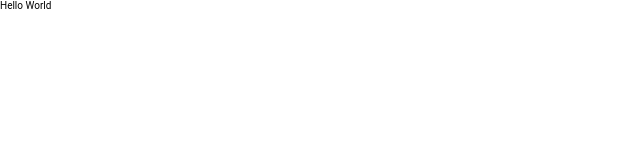
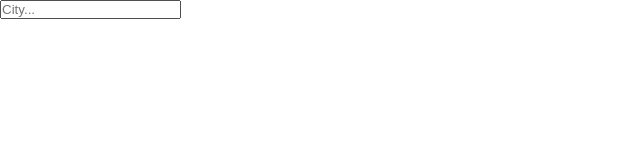
Before and after one commit to Pedro-Murilo/rainday, a React (Create React App) app: page / in a window 1280 px wide. Shown: the top 160 px of the page, without its empty margins (0-640 px from the left). Built offline with nearby package versions, Linux system fonts and the light colour scheme.

Commit message:
feat: feature to find the weather with openweatherapi

```diff
--- a/package.json
+++ b/package.json
@@ -6,11 +6,11 @@
     "@testing-library/jest-dom": "^5.11.4",
     "@testing-library/react": "^11.1.0",
     "@testing-library/user-event": "^12.1.10",
-    "git": "^0.1.5",
     "react": "^17.0.1",
     "react-dom": "^17.0.1",
     "react-scripts": "4.0.2",
     "styled-components": "^5.2.1",
+    "weather-icons": "https://github.com/erikflowers/weather-icons.git",
     "web-vitals": "^1.0.1"
   },
   "scripts": {
--- a/public/index.html
+++ b/public/index.html
@@ -9,6 +9,8 @@
       content="Let's see if will it rain today"
     />
     <title>Rainday</title>
+    <link rel="preconnect" href="https://fonts.gstatic.com">
+<link href="https://fonts.googleapis.com/css2?family=Roboto:wght@400;700&display=swap" rel="stylesheet">
   </head>
   <body>
     <noscript>You need to enable JavaScript to run this app.</noscript>
--- a/src/App.js
+++ b/src/App.js
@@ -1,12 +1,93 @@
-import { GlobalStyle } from './globalStyle';
+import { useState } from "react";
+import { GlobalStyle } from "./globalStyle";
+
+import "weather-icons/css/weather-icons.css";
+
+const api = {
+  key: "9d7ad32e1bb9ab58ca26241ea1d81bfc",
+  base: "https://api.openweathermap.org/data/2.5/",
+};
 
 function App() {
+  const [query, setQuery] = useState("");
+  const [weather, setWeather] = useState({});
+
+  const search = (event) => {
+    if (event.key === "Enter") {
+      fetch(`${api.base}weather?q=${query}&units=metric&APPID=${api.key}`)
+        .then((res) => res.json())
+        .then((result) => {
+          setWeather(result);
+          setQuery("");
+        });
+    }
+  };
+
+  const dateBuilder = (d) => {
+    let months = [
+      "January",
+      "February",
+      "March",
+      "April",
+      "May",
+      "June",
+      "July",
+      "August",
+      "September",
+      "October",
+      "November",
+      "December",
+    ];
+    let days = [
+      "Sunday",
+      "Monday",
+      "Tuesday",
+      "Wednesday",
+      "Thursday",
+      "Friday",
+      "Saturday",
+    ];
+
+    let day = days[d.getDay()];
+    let date = d.getDate();
+    let month = months[d.getMonth()];
+    let year = d.getFullYear();
+
+    return `${day} ${date} ${month} ${year}`;
+  };
+
   return (
     <>
-    <div className="App">
-      Hello World
-    </div>
-    <GlobalStyle />
+      <div>
+        <main>
+          <div className="search-box">
+            <input
+              type="text"
+              placeholder="City..."
+              onChange={(e) => setQuery(e.target.value)}
+              value={query}
+              onKeyPress={search}
+            />
+          </div>
+          {typeof weather.main !== "undefined" ? (
+            <>
+              <div className="location-box">
+                <div className="locaiton">
+                  {weather.name}, {weather.sys.country}
+                </div>
+                <div className="date">{dateBuilder(new Date())}</div>
+              </div>
+              <div className="weather-box">
+                <div className="temp">{Math.round(weather.main.temp)}&deg;c</div>
+                <div>{weather.weather[0].main}</div>
+              </div>
+            </>
+          ) : (
+            ""
+          )}
+        </main>
+      </div>
+      <GlobalStyle />
     </>
   );
 }
```
Also changed, not shown: 1 other file (tests, documents, lock files or other folders).
